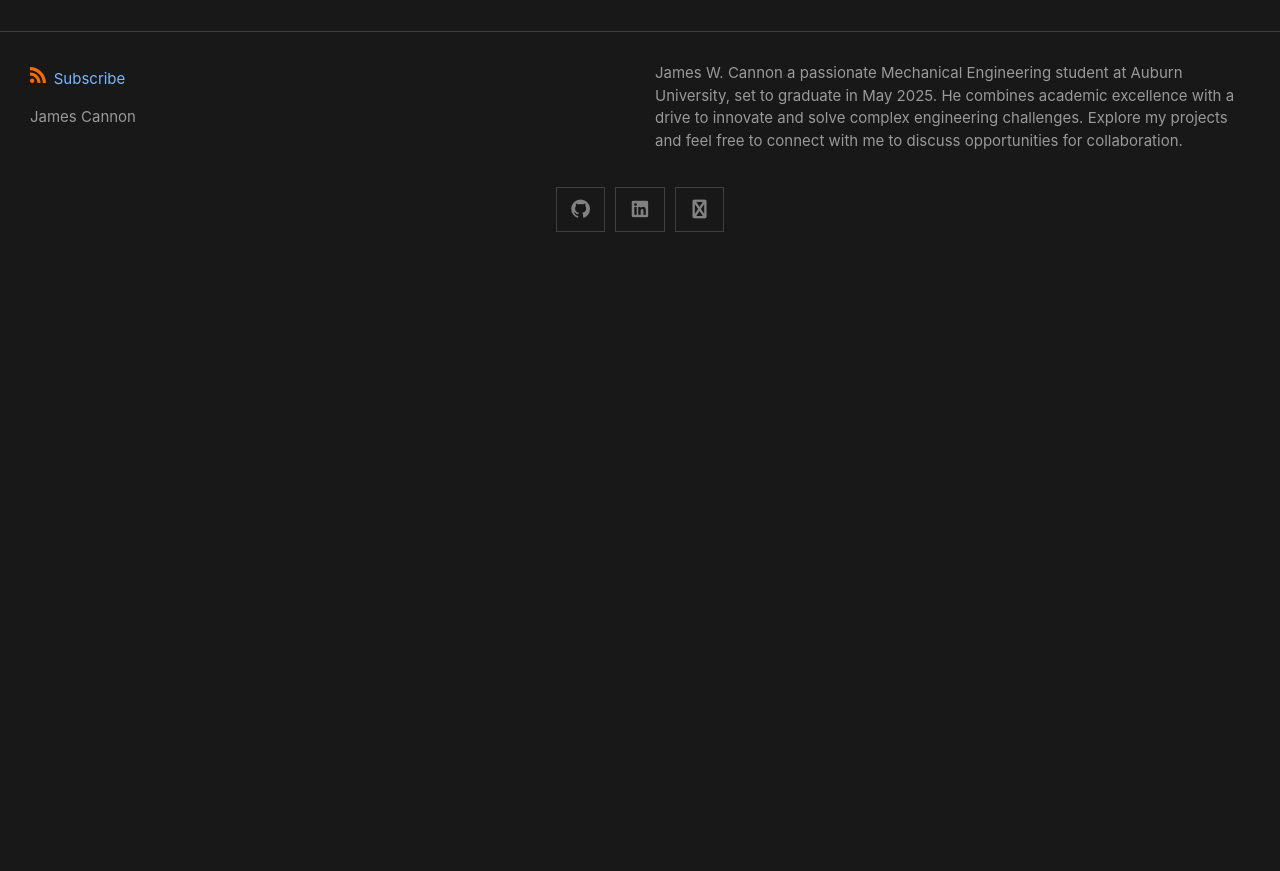
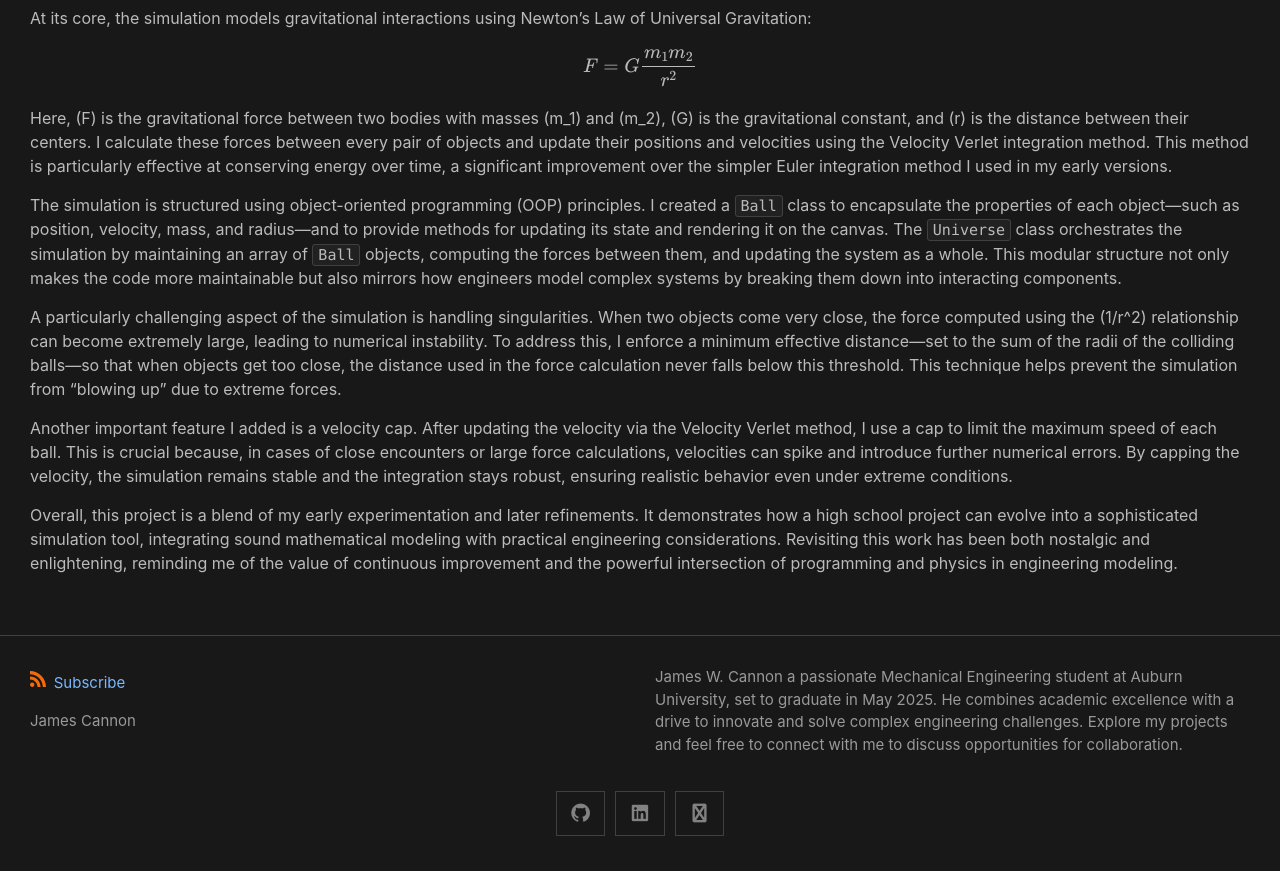
Before and after one commit to jacan20/portfolio, a Jekyll site: the page built from _posts/2022-04-09-N-body-project.md, in a window 1280 px wide and 1400 px high, scrolled down 659 px. Shown: the part 529-1400 px from the top of the window. Built offline with Jekyll 4.4.1, drawn with Linux system fonts in a browser that asks for light colours; before the commit the page ends 1455 px from its top, so only the background shows below that; some of the changed text lies outside the part shown.

Commit message:
Update 2022-04-09-N-body-project.md

```diff
--- a/_posts/2022-04-09-N-body-project.md
+++ b/_posts/2022-04-09-N-body-project.md
@@ -4,6 +4,24 @@ title: "N-Body Newtonian Gravitation Simulation"
 categories: misc
 ---
 
-Lorem ipsum dolor sit amet, consectetur adipiscing elit. Fusce bibendum neque eget nunc mattis eu sollicitudin enim tincidunt. Vestibulum lacus tortor, ultricies id dignissim ac, bibendum in velit. Proin convallis mi ac felis pharetra aliquam. Curabitur dignissim accumsan rutrum. In arcu magna, aliquet vel pretium et, molestie et arcu. Mauris lobortis nulla et felis ullamcorper bibendum. Phasellus et hendrerit mauris. Proin eget nibh a massa vestibulum pretium. Suspendisse eu nisl a ante aliquet bibendum quis a nunc. Praesent varius interdum vehicula. Aenean risus libero, placerat at vestibulum eget, ultricies eu enim. Praesent nulla tortor, malesuada adipiscing adipiscing sollicitudin, adipiscing eget est.
+# N-Body Gravitational Simulation: A Journey from High School to Modern Modeling
+
+I originally developed this N-body gravitational simulation during my high school years, driven by a fascination with both physics and programming. Over time, I revisited the project and made significant improvements, refining the code and numerical methods to create a more robust and accurate simulation.
 
 <iframe src="https://editor.p5js.org/jacan/full/OVvz2aPL4" width="100%" height="800" style="border:0;"></iframe>
+
+At its core, the simulation models gravitational interactions using Newton's Law of Universal Gravitation:
+
+$$
+F = G \frac{m_1 m_2}{r^2}
+$$
+
+Here, \(F\) is the gravitational force between two bodies with masses \(m_1\) and \(m_2\), \(G\) is the gravitational constant, and \(r\) is the distance between their centers. I calculate these forces between every pair of objects and update their positions and velocities using the Velocity Verlet integration method. This method is particularly effective at conserving energy over time, a significant improvement over the simpler Euler integration method I used in my early versions.
+
+The simulation is structured using object-oriented programming (OOP) principles. I created a `Ball` class to encapsulate the properties of each object—such as position, velocity, mass, and radius—and to provide methods for updating its state and rendering it on the canvas. The `Universe` class orchestrates the simulation by maintaining an array of `Ball` objects, computing the forces between them, and updating the system as a whole. This modular structure not only makes the code more maintainable but also mirrors how engineers model complex systems by breaking them down into interacting components.
+
+A particularly challenging aspect of the simulation is handling singularities. When two objects come very close, the force computed using the \(1/r^2\) relationship can become extremely large, leading to numerical instability. To address this, I enforce a minimum effective distance—set to the sum of the radii of the colliding balls—so that when objects get too close, the distance used in the force calculation never falls below this threshold. This technique helps prevent the simulation from "blowing up" due to extreme forces.
+
+Another important feature I added is a velocity cap. After updating the velocity via the Velocity Verlet method, I use a cap to limit the maximum speed of each ball. This is crucial because, in cases of close encounters or large force calculations, velocities can spike and introduce further numerical errors. By capping the velocity, the simulation remains stable and the integration stays robust, ensuring realistic behavior even under extreme conditions.
+
+Overall, this project is a blend of my early experimentation and later refinements. It demonstrates how a high school project can evolve into a sophisticated simulation tool, integrating sound mathematical modeling with practical engineering considerations. Revisiting this work has been both nostalgic and enlightening, reminding me of the value of continuous improvement and the powerful intersection of programming and physics in engineering modeling.
```
